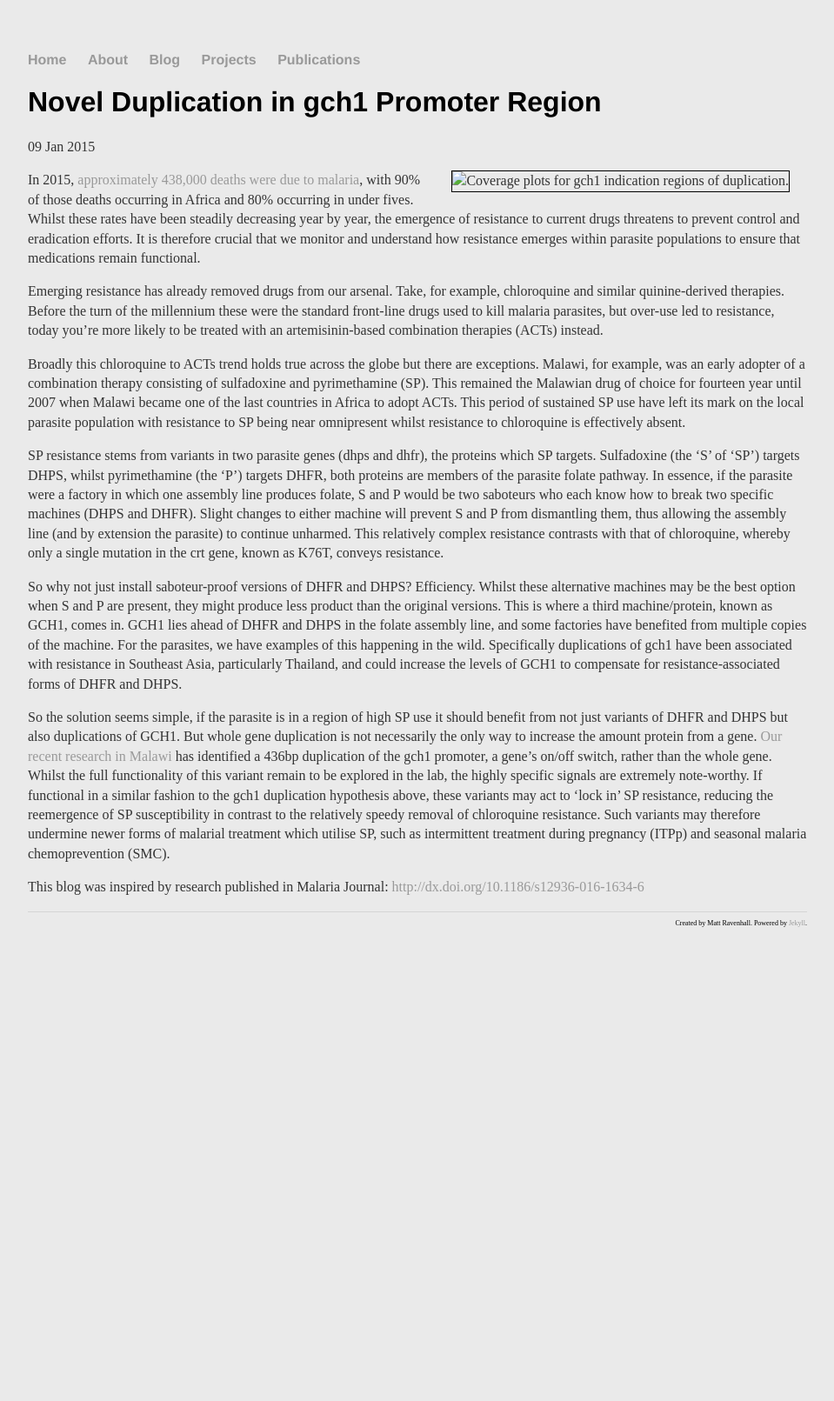
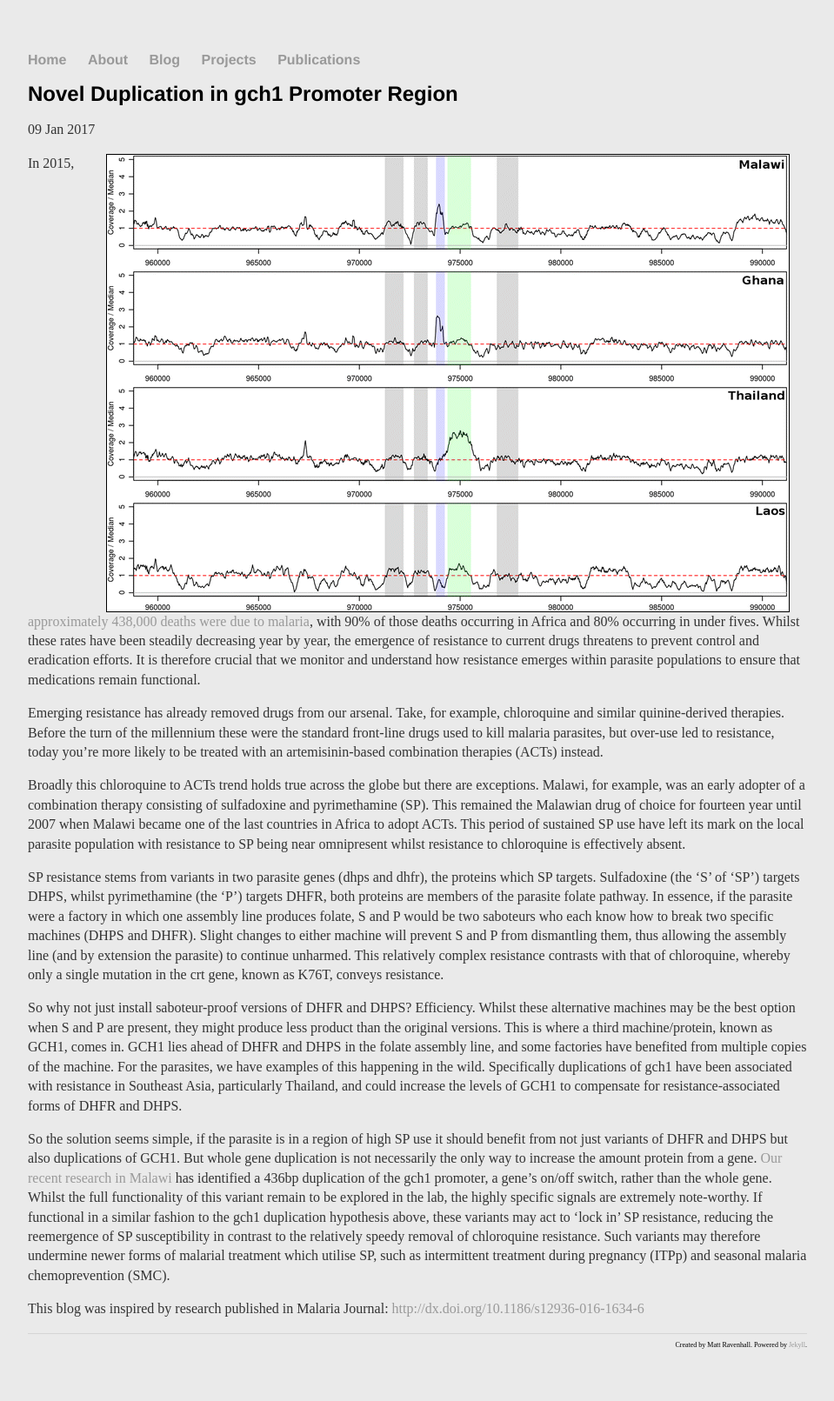
Before and after one commit to mattravenhall/mattravenhall.github.io, a Jekyll site: the page built from _posts/2017-01-09-Novel-GCH1-Duplication.md, in a window 1280 px wide. Shown: the whole page at 87% size, without its empty margins (160-1119 px from the left). Built offline with Jekyll 4.4.1, drawn with Linux system fonts in a browser that asks for light colours; before the commit the page ends 1126 px from its top, so only the background shows below that.

Commit message:
Updated gch1 post, resized h1

```diff
--- a/_posts/2017-01-09-Novel-GCH1-Duplication.md
+++ b/_posts/2017-01-09-Novel-GCH1-Duplication.md
@@ -1,7 +1,7 @@
 ---
 layout: post
 title: "Novel Duplication in gch1 Promoter Region"
-date: 2015-01-09
+date: 2017-01-09
 ---
 
 <img style="float: right; border: 1px solid black" alt="Coverage plots for gch1 indication regions of duplication." hspace="20" src="/assets/gch1duplication.png">
--- a/css/main.css
+++ b/css/main.css
@@ -22,7 +22,7 @@ a:hover {
     text-decoration: underline;
 }
 h1 {
-    font-size: 2em;
+    font-size: 1.5em;
     font-family:'Helvetica', 'Arial', 'Sans-Serif';
 }
 p {
```
Also changed, not shown: assets/gch1duplication.gif (deleted), assets/gch1duplication.png (added).
